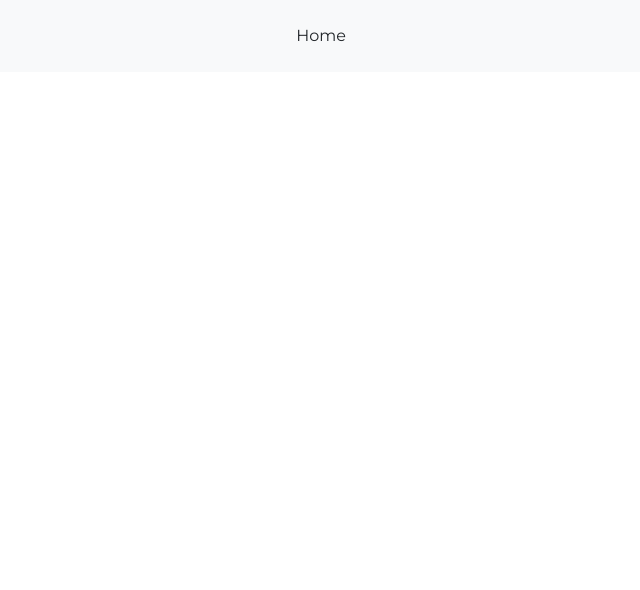
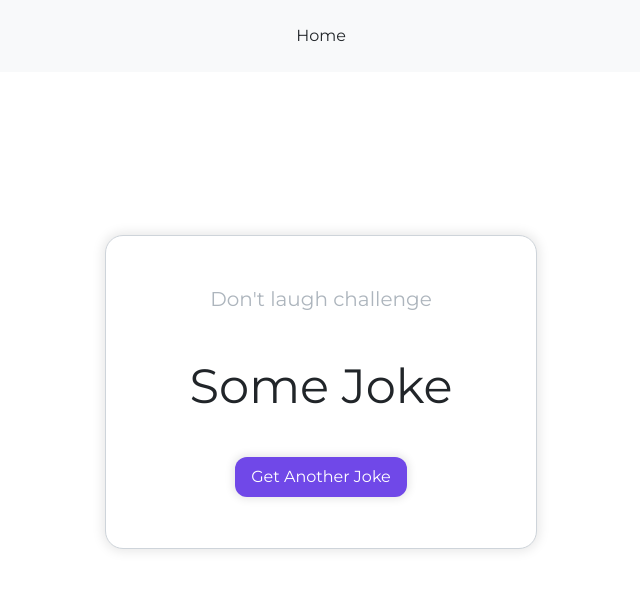
Before and after one commit to CoolJester/dom-project-challenge, an Angular app in the folder src/client-side/: page /dadjokes in a window 1280 px wide. Before the commit this address led to /. Shown: the top 590 px of the page, without its empty margins (319-959 px from the left). Built offline with nearby package versions, Linux system fonts and the light colour scheme.

Commit message:
Dad joke app complete

```diff
--- a/src/client-side/src/app/app.config.ts
+++ b/src/client-side/src/app/app.config.ts
@@ -3,7 +3,8 @@ import { provideRouter } from '@angular/router';
 
 import { routes } from './app.routes';
 import { provideClientHydration } from '@angular/platform-browser';
+import { provideHttpClient, withFetch, withJsonpSupport } from '@angular/common/http';
 
 export const appConfig: ApplicationConfig = {
-  providers: [provideZoneChangeDetection({ eventCoalescing: true }), provideRouter(routes), provideClientHydration()]
+  providers: [provideZoneChangeDetection({ eventCoalescing: true }), provideRouter(routes), provideClientHydration(), provideHttpClient(withFetch(), withJsonpSupport())]
 };
--- a/src/client-side/src/app/app.routes.ts
+++ b/src/client-side/src/app/app.routes.ts
@@ -1,8 +1,10 @@
 import { Routes } from '@angular/router';
 import { CounterComponent } from './apps/counter/counter.component';
 import { AppsComponent } from './apps/apps.component';
+import { DadjokesComponent } from './apps/dadjokes/dadjokes.component';
 
 export const routes: Routes = [
     {path: '', component: AppsComponent},
-    {path: 'counter', component: CounterComponent}
+    {path: 'counter', component: CounterComponent},
+    {path: 'dadjokes', component: DadjokesComponent}
 ];
--- a/src/client-side/src/app/apps/apps.component.html
+++ b/src/client-side/src/app/apps/apps.component.html
@@ -4,5 +4,8 @@
         <a routerLink="/counter" routerLinkActive="active" class="app">
             <p>Counter</p>
         </a>
+        <a routerLink="/dadjokes" routerLinkActive="active" class="app">
+            <p>Dad Jokes</p>
+        </a>
     </div>
 </div>
--- /dev/null
+++ b/src/client-side/src/app/apps/dadjokes/dadjokes.component.html
@@ -0,0 +1,7 @@
+<div class="main-container">
+    <div class="inner-container">
+        <h1>Don't laugh challenge</h1>
+        <p>{{joke}}</p>
+        <button (click)="getJoke()" [disabled]="loading">Get Another Joke</button>
+    </div>
+</div>
--- /dev/null
+++ b/src/client-side/src/app/apps/dadjokes/dadjokes.component.scss
@@ -0,0 +1,46 @@
+.main-container{
+    width: 100%;
+    min-height: 80vh;
+    display: flex;
+    justify-content: center;
+    align-items: center;
+
+    .inner-container{
+        border: 1px solid #ced4da;
+        width: fit-content;
+        max-width: 80%;
+        height: fit-content;
+        padding: 3.2rem 5.2rem;
+        background-color: white;
+        border-radius: 18px;
+        box-shadow: 0 0 12px 2px rgba($color: #000000, $alpha: 0.1);
+        display: flex;
+        flex-direction: column;
+        align-items: center;
+        gap: 1.2rem;
+
+        h1{
+            font-size: 20px;
+            margin-bottom: 1.2rem;
+            color: #adb5bd;
+            font-weight: 400;
+        }
+        p{
+            font-size: 48px;
+            text-align: center;
+        }
+        button{
+            width: fit-content;
+            padding: 8px 16px;
+            background-color: #7048e8;
+            color: white;
+            border-radius: 12px;
+            border: none;
+            box-shadow: 0 0 8px 2px rgba($color: #000000, $alpha: 0.1);
+            transition: 300ms all;
+        }
+        button:hover{
+            background-color: #9775fa;
+        }
+    }
+}
--- /dev/null
+++ b/src/client-side/src/app/apps/dadjokes/dadjokes.component.ts
@@ -0,0 +1,49 @@
+import { HttpClient, HttpHeaders } from '@angular/common/http';
+import { Component } from '@angular/core';
+
+type jokeResponse = {
+  id: string,
+  joke: string,
+  status: number
+}
+
+@Component({
+  selector: 'app-dadjokes',
+  standalone: true,
+  imports: [],
+  templateUrl: './dadjokes.component.html',
+  styleUrl: './dadjokes.component.scss'
+})
+export class DadjokesComponent {
+  // Variables
+  joke: string = "Some Joke";
+  loading: boolean = false;
+
+  constructor(private http: HttpClient){}
+
+  // Function to get joke
+  getJoke(){
+    // Disable button
+    this.loading = true;
+    this.http.get<jokeResponse>('https://icanhazdadjoke.com/', {
+      headers: {
+        'Accept': 'application/json'
+      }
+    })
+    .subscribe(response => {
+      // Update joke variable on success
+      this.joke = response.joke;
+
+      // Enable button
+      this.loading = false;
+    }, error => {
+      // When job fails
+      alert(`Failed to get joke, error ${error}`);
+
+      // Enable button
+      this.loading = false;
+    });
+
+
+  }
+}
```
Also changed, not shown: src/client-side/src/styles.scss (line endings or trailing spaces), 1 other file (tests, documents, lock files or other folders).
